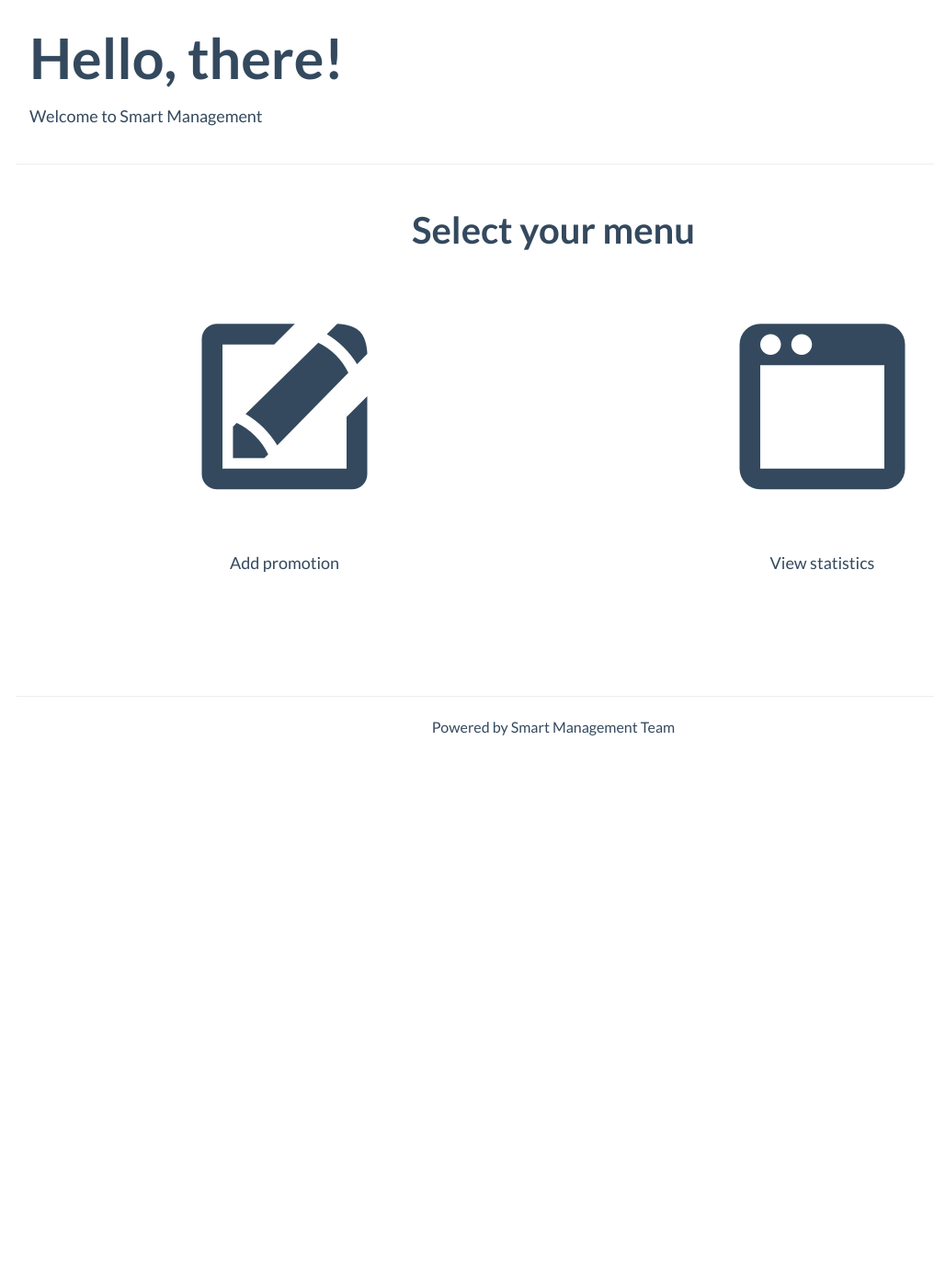
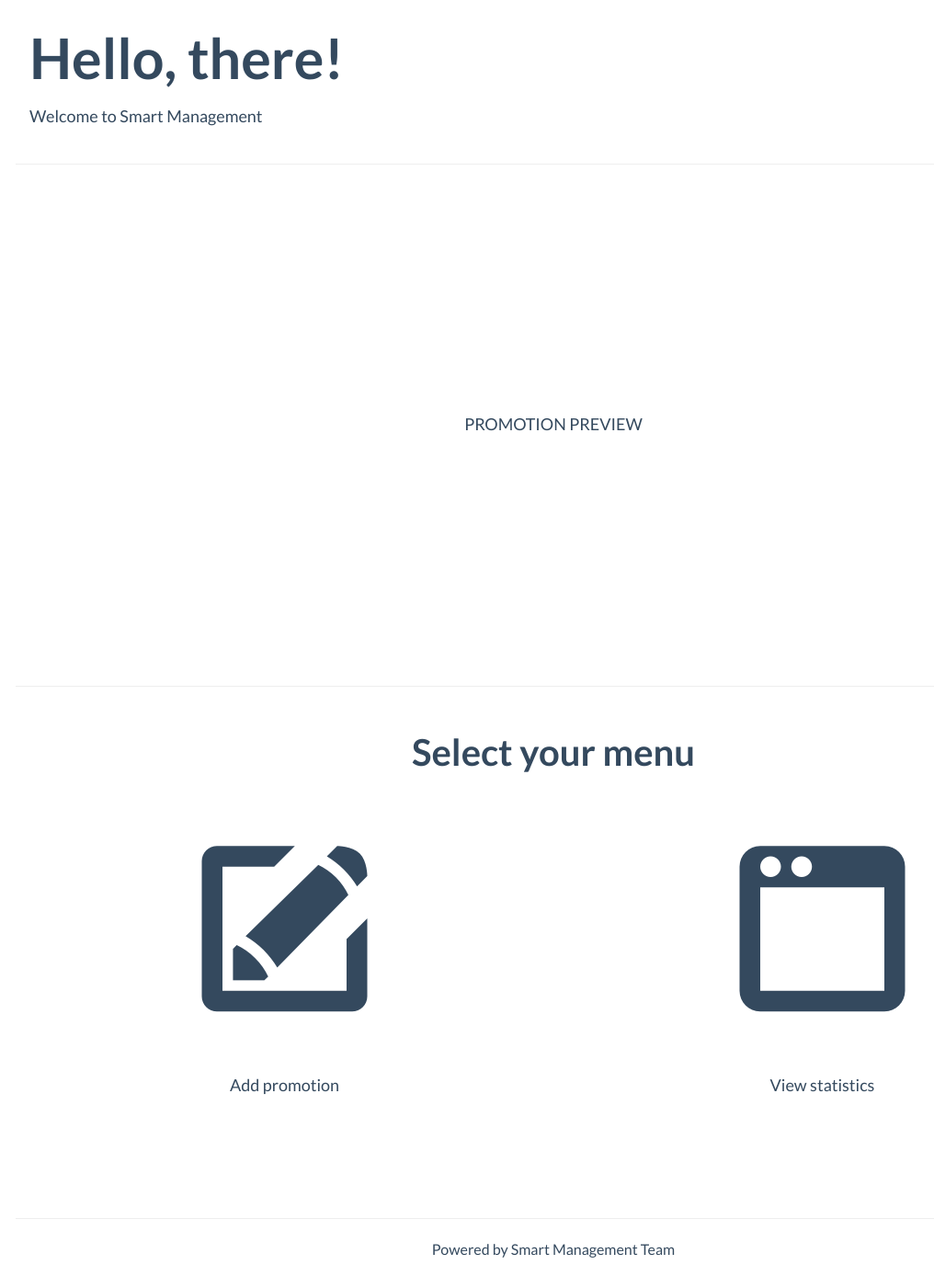
Before and after one commit to zinzoz/smart_management, a PHP site: page / in a window 1280 px wide. Shown: the whole page at 92% size, without its empty margins (38-1054 px from the left). Before the commit the page ends 800 px from the top, so only its background shows below. Run offline with PHP 8.4, Linux system fonts and the light colour scheme.

Commit message:
update index.php

```diff
--- a/index.php
+++ b/index.php
@@ -36,17 +36,42 @@
         <div class="row">
             <hr/>
         </div>
+
+        <br/>
+        <br/>
+        <br/>
+        <br/>
+        <br/>
+        <br/>
+        <br/>
+        <br/>
+        <div class="row" align="center">
+            PROMOTION PREVIEW
+        </div>
+
+        <br/>
+        <br/>
+        <br/>
+        <br/>
+        <br/>
+        <br/>
+        <br/>
+        <br/>
+
+        <div class="row">
+            <hr/>
+        </div>
         <div class="row" align="center">
             <div class="col-xs-12">
                 <h3>Select your menu</h3>
             </div>
         </div>
         <div class="row" align="center">
-            <div class="col-xs-6">
+            <div class="col-xs-6" id="add-pro-col">
                 <span class="fui-new" style="font-size:180px;"></span>
                 <p>Add promotion</p>
             </div>
-            <div class="col-xs-6">
+            <div class="col-xs-6" id="view-stat-col">
                 <span class="fui-window" style="font-size:180px;"></span>
                 <p>View statistics</p>
             </div>
@@ -62,5 +87,42 @@
         </div>
     </div>
     <!-- /.container -->
+    <script>
+        $('#add-pro-col').css('cursor', 'pointer');
+        $('#view-stat-col').css('cursor', 'pointer');
+
+        $( "#add-pro-col").hover(
+          function() {
+            $( this).css(
+                { opacity: 0.5 }
+            );
+          }, function() {
+            $( this).css(
+                { opacity: 1 }
+            );
+          }
+        );
+
+        $( "#view-stat-col").hover(
+          function() {
+            $( this).css(
+                { opacity: 0.5 }
+            );
+          }, function() {
+            $( this).css(
+                { opacity: 1 }
+            );
+          }
+        );
+
+        $( "#add-pro-col" ).click(function() {
+            window.location.href = "promotion.php";
+        });
+
+        $( "#view-stat-col" ).click(function() {
+            window.location.href = "statistics.php";
+        });
+
+    </script>
   </body>
 </html>
```
Also changed, not shown: statistics.php (added).
